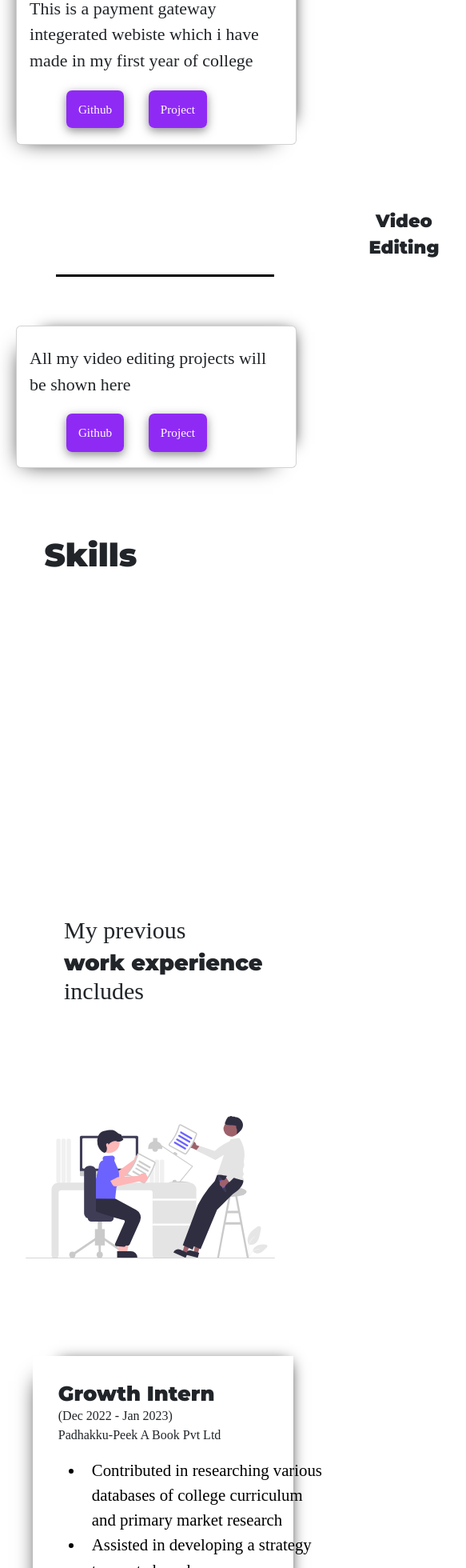
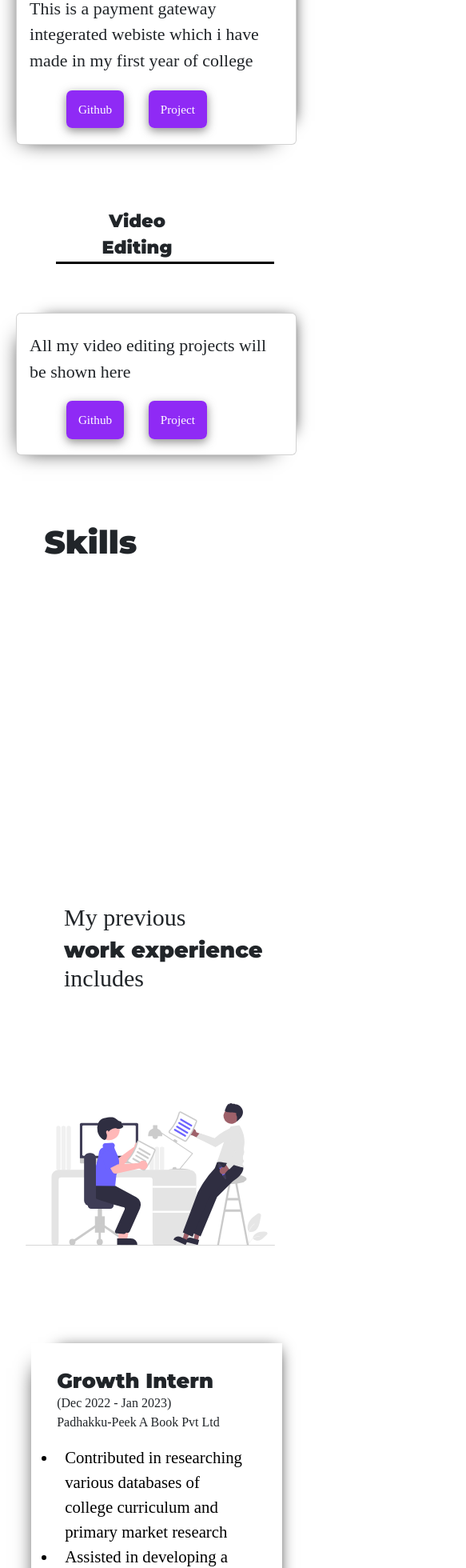
Before and after one commit to kshitijjj/Portfolio, a React (Create React App) app in the folder portfolio/: page / in a window 390 px wide. Shown: the part 1853-3813 px from the top of the page at 80% size, 583 px wide, since content can reach past the window. Built offline with nearby package versions, Linux system fonts and the light colour scheme.

Commit message:
update index.css

```diff
--- a/portfolio/src/index.css
+++ b/portfolio/src/index.css
@@ -485,7 +485,7 @@ margin-left: 25%;
     margin-left: 8%;
     grid-template-columns: auto;
   }
-  #part1{
+  #part1,#part2{
     margin-left: 40%;
     margin-bottom: 0px;
   }
@@ -516,6 +516,14 @@ margin-left: 25%;
     width: 80vw;
     height: 50vh;
     margin-top: 2%;
+  }
+  .card-text_exp{
+    padding-left: 0;
+  }#li{
+    width: 100%;
+  }
+  #exp_btn{
+    margin-left: 20%;
   }
   #p3{
     font-size: 1.7em;
```
